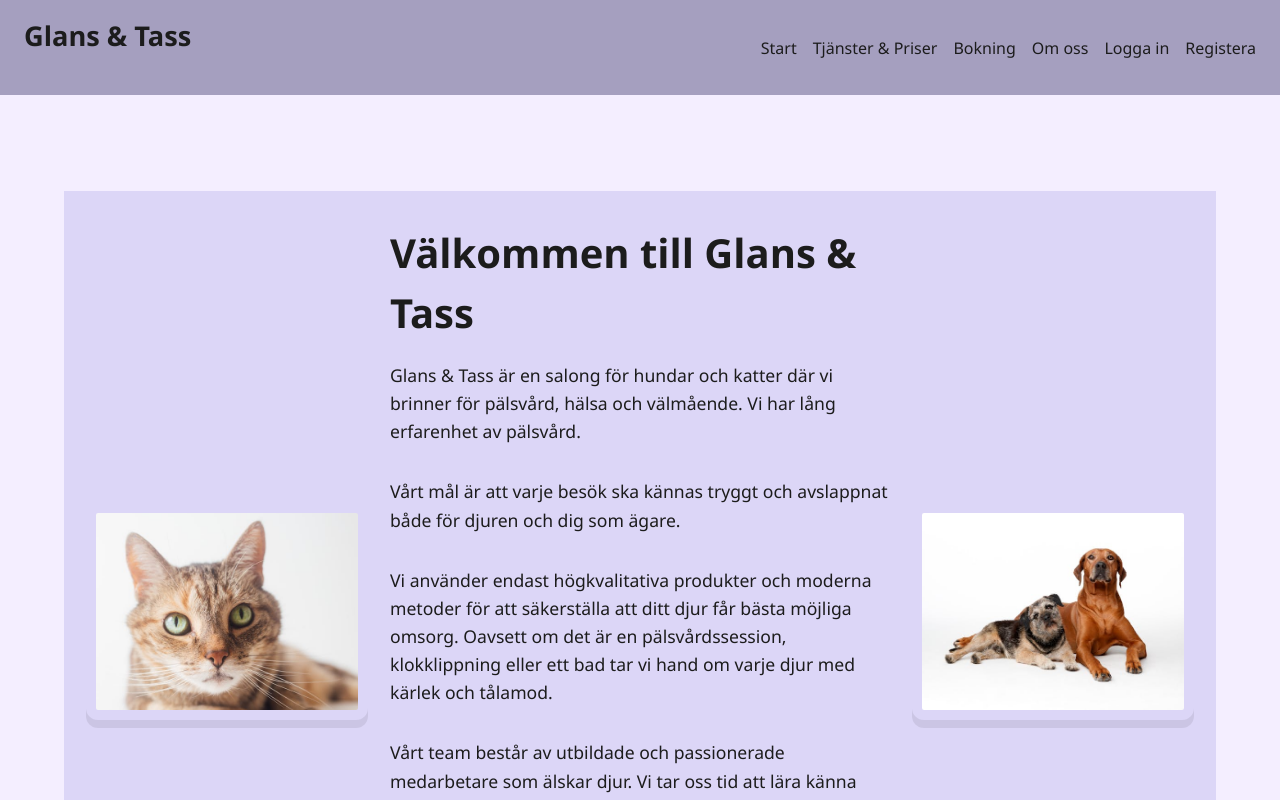
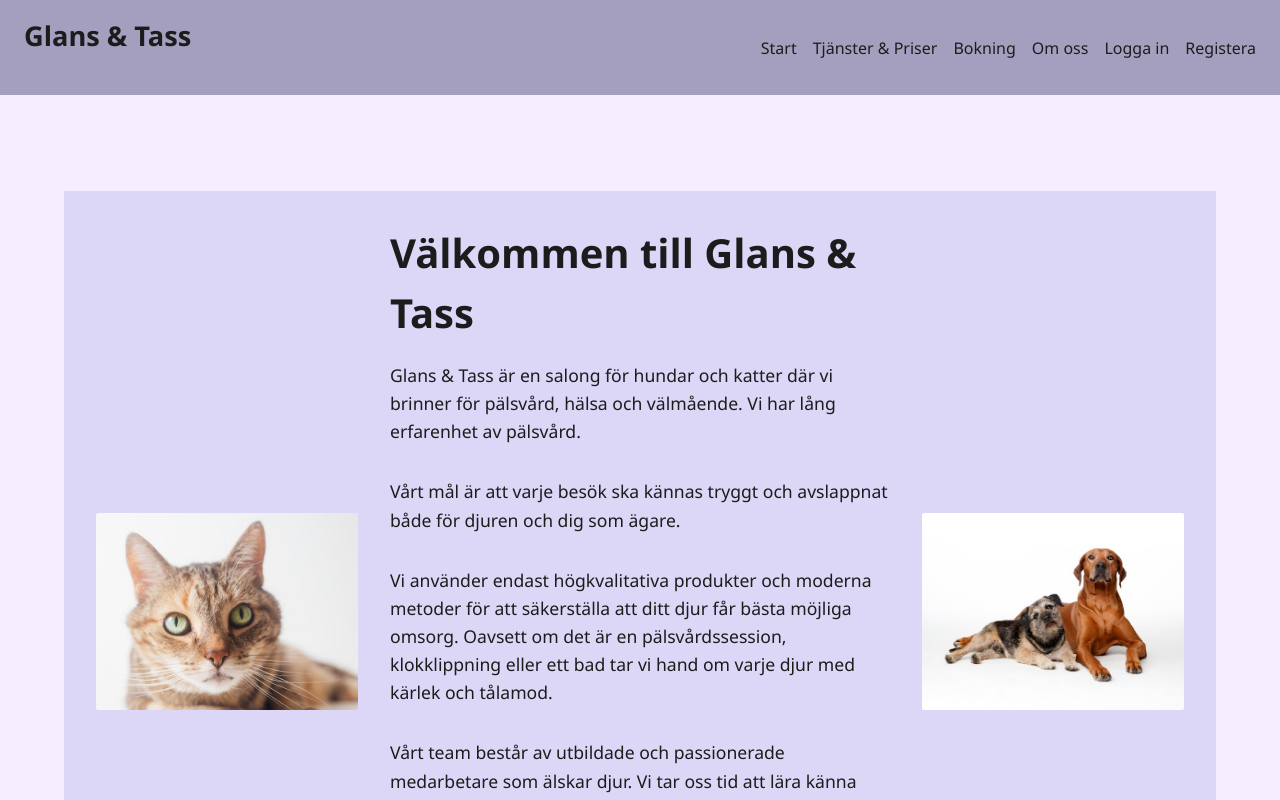
Before and after one commit to jossan93/glans-tass, a React (Vite) app in the folder frontend/fronted/: page / in a window 1280 px wide. Built offline with nearby package versions, Linux system fonts and the light colour scheme; no server answers.

Commit message:
removed box shadow from img omnhomepage

```diff
--- a/frontend/fronted/src/styles/pages/HomePage.css
+++ b/frontend/fronted/src/styles/pages/HomePage.css
@@ -42,7 +42,6 @@
     height: auto;
     object-fit: cover;
     aspect-ratio: 4/3;
-    box-shadow: 0px 8px rgba(0, 0, 0, 0.08);
 }
 
 .text {
```
